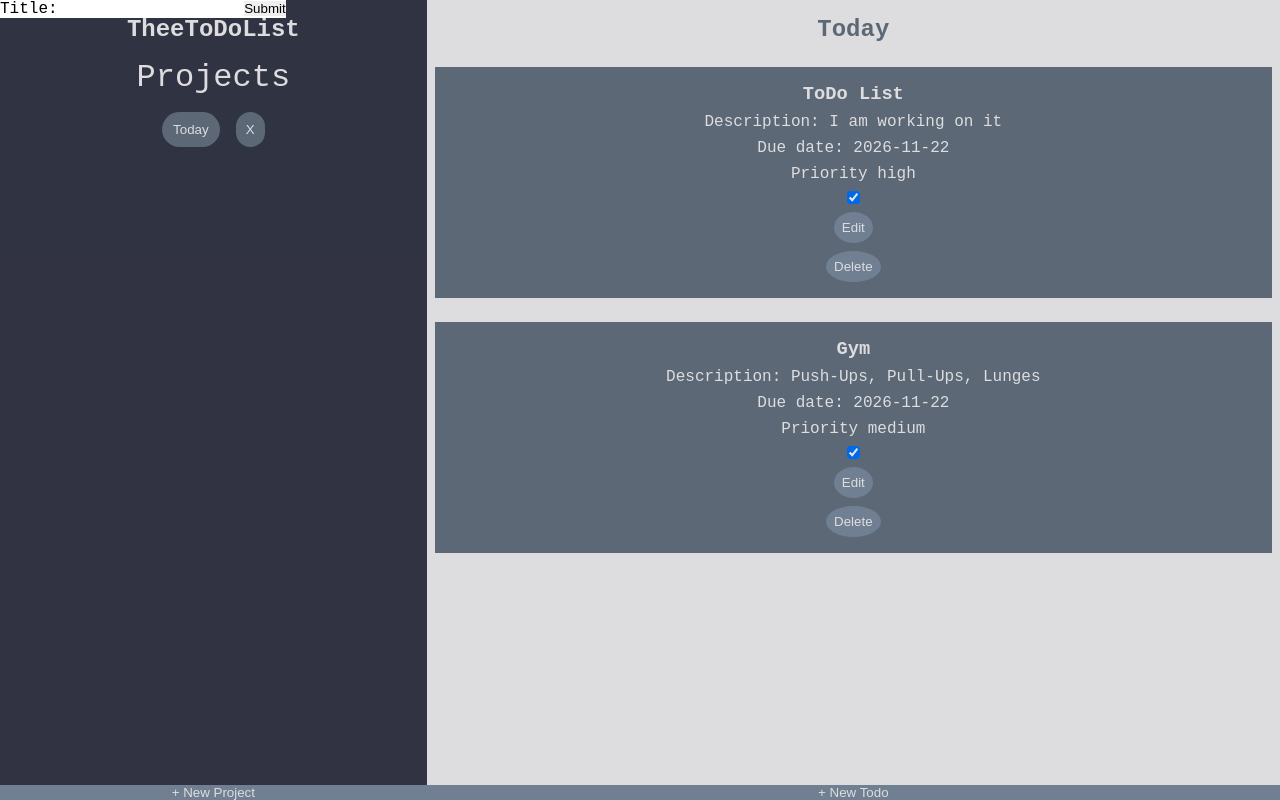
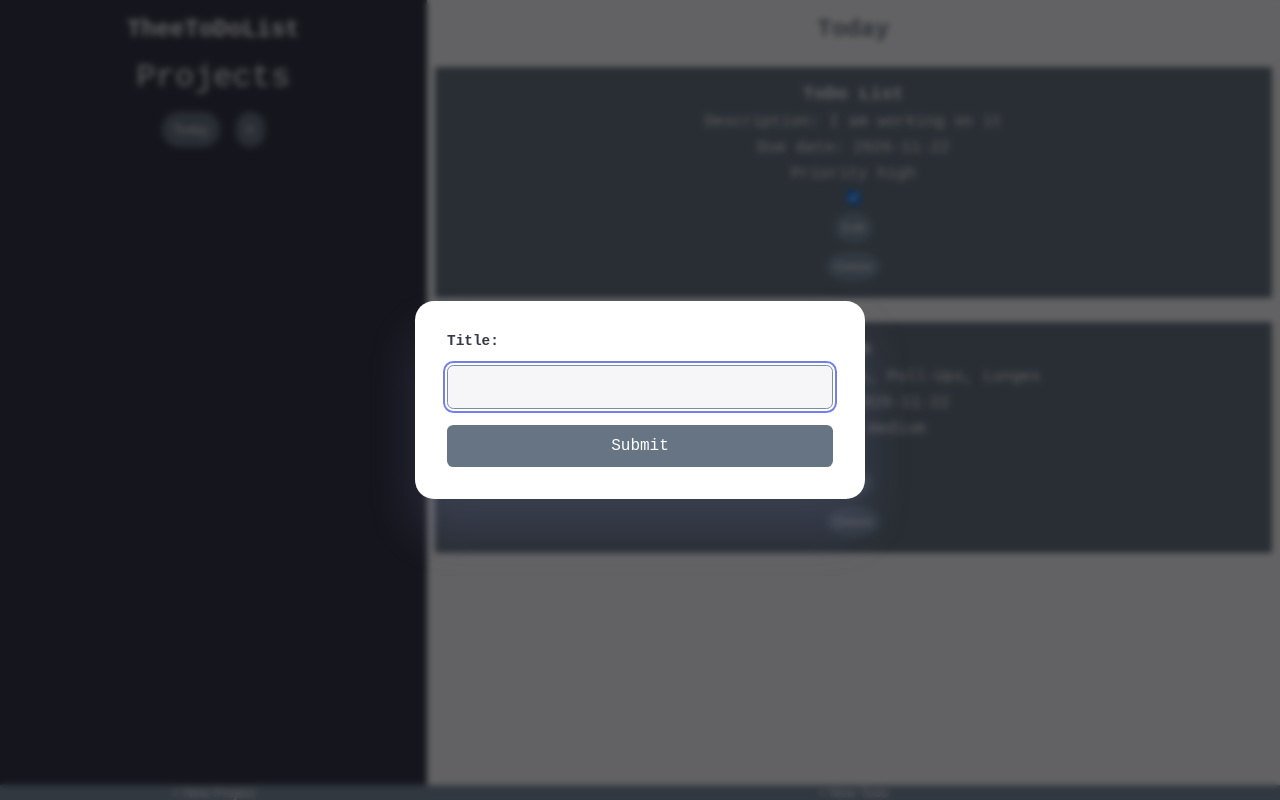
Before and after one commit to TumiTarantino/odin-todo-list, a website built with webpack: page src/template.html in a window 1280 px wide. Both pictures are taken after a click on the button "+ New Project". Built offline with nearby package versions, Linux system fonts and the light colour scheme.

Commit message:
Add final state of project for now

```diff
--- a/package.json
+++ b/package.json
@@ -4,7 +4,10 @@
   "description": "The Odin Project Full Stack JavaScript: Todo List",
   "main": "index.js",
   "scripts": {
-    "test": "echo \"Error: no test specified\" && exit 1"
+    "test": "echo \"Error: no test specified\" && exit 1",
+    "start": "webpack serve",
+    "build": "webpack --mode production",
+    "deploy": "npm run build && gh-pages -d dist"
   },
   "repository": {
     "type": "git",
@@ -20,6 +23,7 @@
   "homepage": "https://github.com/TumiTarantino/odin-todo-list#readme",
   "devDependencies": {
     "css-loader": "^7.1.5",
+    "gh-pages": "^6.3.0",
     "html-webpack-plugin": "^5.6.8",
     "style-loader": "^4.0.0",
     "webpack": "^5.112.2",
--- a/src/styles.css
+++ b/src/styles.css
@@ -171,3 +171,85 @@ aside{
     border-radius: 50%;
     transition: all 0.3s ease;
 }
+
+/* DIALOGS */
+dialog {
+    margin: auto;
+    width: min(90%, 450px);
+    padding: 2rem;
+    border-radius: var(--border-radius-3);
+    background-color: var(--color-white);
+    color: var(--color-dark);
+    box-shadow: var(--box-shadow);
+}
+
+dialog::backdrop {
+    background-color: rgba(0, 0, 0, 0.6);
+    backdrop-filter: blur(3px);
+}
+
+/* FORM LAYOUT */
+dialog form {
+    display: flex;
+    flex-direction: column;
+    gap: 1rem;
+}
+
+dialog form h2 {
+    text-align: center;
+    margin-bottom: 0.5rem;
+}
+
+dialog label {
+    font-weight: bold;
+    font-size: 0.9rem;
+}
+
+/* INPUTS */
+dialog input:not([type="checkbox"]),
+dialog textarea,
+dialog select {
+    width: 100%;
+    padding: 0.75rem;
+    border: 1px solid var(--color-info-dark);
+    border-radius: var(--border-radius-1);
+    background-color: var(--color-background);
+    color: var(--color-dark);
+    font: inherit;
+}
+
+dialog textarea {
+    resize: vertical;
+    min-height: 100px;
+}
+
+dialog input:focus,
+dialog textarea:focus,
+dialog select:focus {
+    outline: 2px solid var(--color-primary);
+    outline-offset: 2px;
+}
+
+/* CHECKBOX */
+dialog input[type="checkbox"] {
+    accent-color: var(--color-primary);
+}
+
+/* FORM BUTTONS */
+dialog button {
+    padding: 0.75rem 1rem;
+    border-radius: var(--border-radius-1);
+    background-color: var(--color-dark-variant);
+    color: var(--color-white);
+    cursor: pointer;
+    font: inherit;
+    transition: background-color 0.2s ease;
+}
+
+dialog button:hover {
+    background-color: var(--color-primary);
+}
+
+dialog button:active {
+    background-color: var(--color-primary-variant);
+}
--- a/webpack.config.js
+++ b/webpack.config.js
@@ -9,7 +9,6 @@ export default {
     path: path.resolve(import.meta.dirname, "dist"),
     clean: true,
   },
-  devtool: "eval-source-map",
   devServer: {
     watchFiles: ["./src/template.html"],
   },
```
Also changed, not shown: dist/index.html, dist/main.js, 1 other file.
